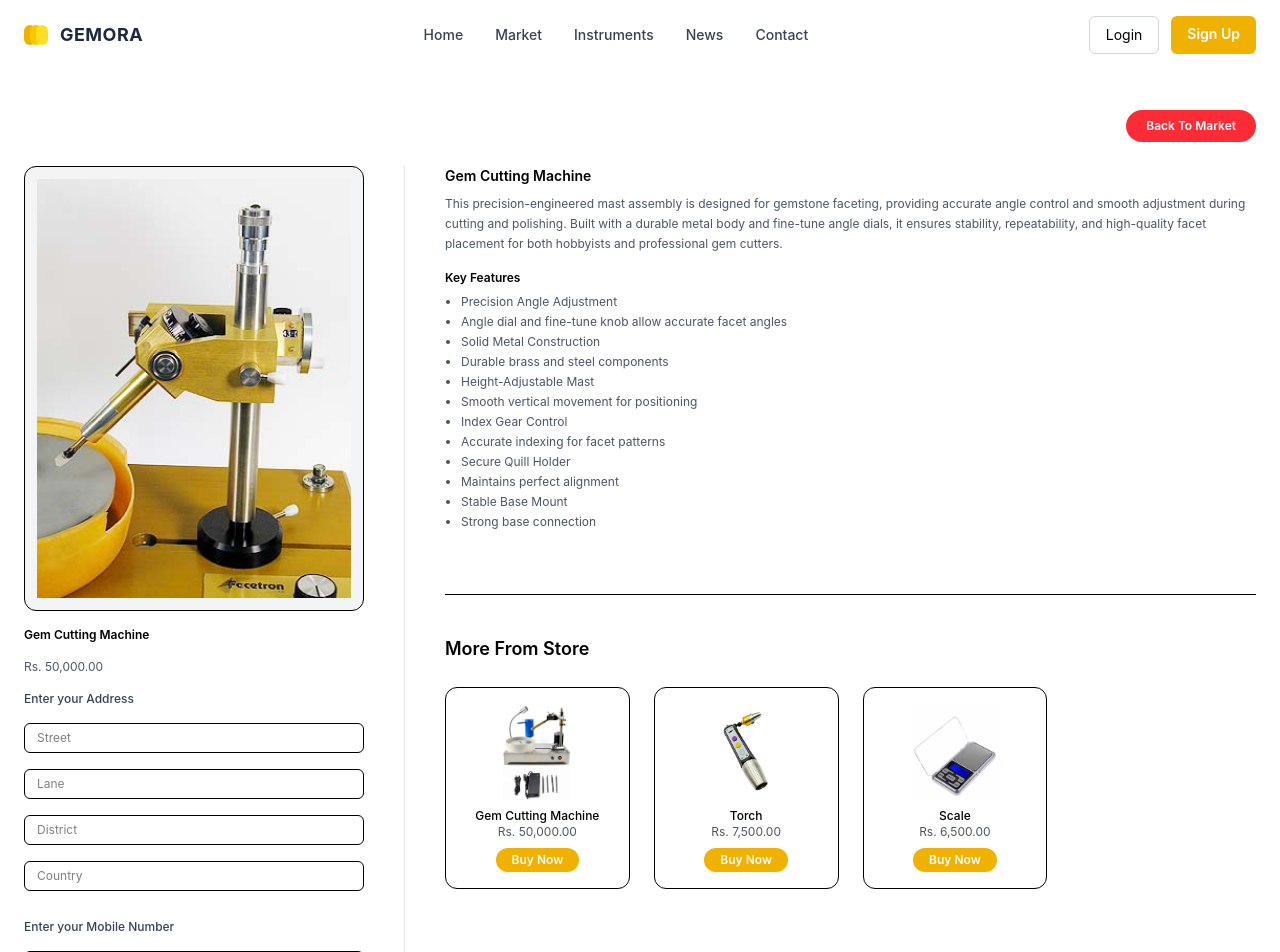
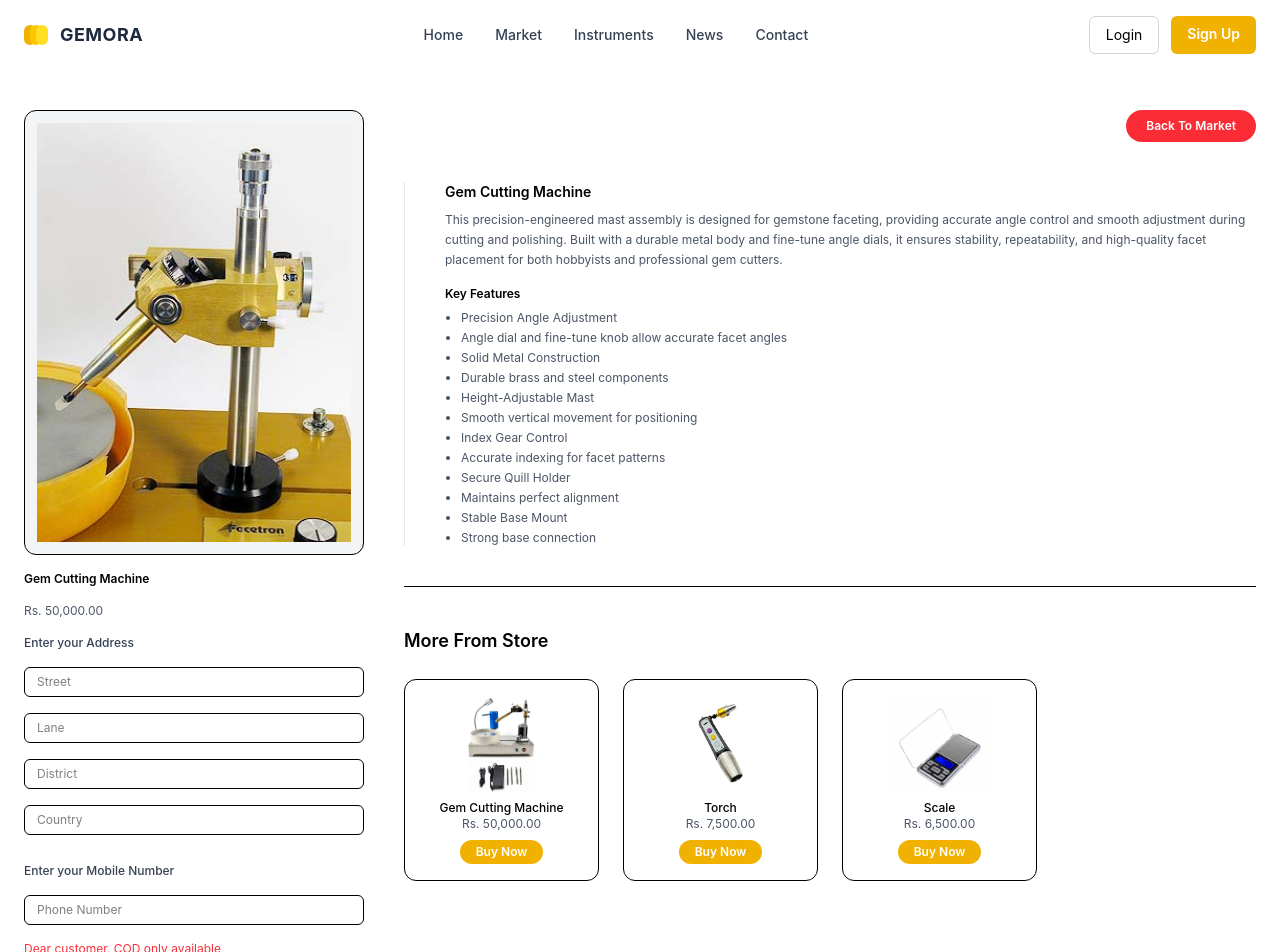
Before and after one commit to sasi708/GEMORA, a React (Vite) app: page /instrument/1 in a window 1280 px wide. Shown: the top 952 px of the page. Built offline with nearby package versions, Linux system fonts and the light colour scheme.

Commit message:
intrument001

```diff
--- a/src/pages/InstrumentDetails.jsx
+++ b/src/pages/InstrumentDetails.jsx
@@ -4,17 +4,7 @@ export default function InstrumentDetails() {
   return (
     <div className="mx-auto max-w-7xl px-6 py-10">
 
-      {/* BACK BUTTON */}
-      <div className="mb-6 flex justify-end">
-        <Link
-          to="/instruments"
-          className="rounded-full bg-red-500 px-5 py-2 text-xs font-semibold text-white"
-        >
-          Back To Market
-        </Link>
-      </div>
-
-      {/* TOP SECTION */}
+      {/* MAIN GRID */}
       <div className="grid grid-cols-1 gap-10 lg:grid-cols-[340px_1fr]">
 
         {/* LEFT IMAGE + FORM */}
@@ -32,30 +22,15 @@ export default function InstrumentDetails() {
             Enter your Address
           </p>
 
-          <input
-            className="w-full rounded-md border px-3 py-1.5 text-xs"
-            placeholder="Street"
-          />
-          <input
-            className="w-full rounded-md border px-3 py-1.5 text-xs"
-            placeholder="Lane"
-          />
-          <input
-            className="w-full rounded-md border px-3 py-1.5 text-xs"
-            placeholder="District"
-          />
-          <input
-            className="w-full rounded-md border px-3 py-1.5 text-xs"
-            placeholder="Country"
-          />
+          <input className="w-full rounded-md border px-3 py-1.5 text-xs" placeholder="Street" />
+          <input className="w-full rounded-md border px-3 py-1.5 text-xs" placeholder="Lane" />
+          <input className="w-full rounded-md border px-3 py-1.5 text-xs" placeholder="District" />
+          <input className="w-full rounded-md border px-3 py-1.5 text-xs" placeholder="Country" />
 
           <p className="mt-3 text-xs font-medium text-gray-700">
             Enter your Mobile Number
           </p>
-          <input
-            className="w-full rounded-md border px-3 py-1.5 text-xs"
-            placeholder="Phone Number"
-          />
+          <input className="w-full rounded-md border px-3 py-1.5 text-xs" placeholder="Phone Number" />
 
           <p className="text-xs text-red-500">
             Dear customer, COD only available
@@ -66,7 +41,20 @@ export default function InstrumentDetails() {
           </button>
         </div>
 
-        {/* RIGHT DESCRIPTION */}
+        {/* RIGHT COLUMN (BACK BUTTON + DESCRIPTION + MORE FROM STORE) */}
+        <div className="space-y-10">
+
+          {/* BACK BUTTON – RIGHT SIDE */}
+          <div className="flex justify-end">
+            <Link
+              to="/instruments"
+              className="rounded-full bg-red-500 px-5 py-2 text-xs font-semibold text-white"
+            >
+              Back To Market
+            </Link>
+          </div>
+
+          {/* DESCRIPTION */}
           <div className="border-l border-gray-200 pl-10">
             <h2 className="mb-2 text-sm font-semibold">
               Gem Cutting Machine
@@ -99,36 +87,21 @@ export default function InstrumentDetails() {
               <li>Stable Base Mount</li>
               <li>Strong base connection</li>
             </ul>
+          </div>
 
-
-        {/* MORE FROM STORE – RIGHT SIDE COLUMN BELOW */}
-          <div className="mt-16 border-t pt-10 lg:col-start-2">
+          {/* MORE FROM STORE – RIGHT COLUMN BELOW */}
+          <div className="border-t pt-10">
             <h3 className="mb-6 text-lg font-semibold">
               More From Store
             </h3>
 
             <div className="grid grid-cols-2 gap-6 md:grid-cols-4">
               {[
-              {
-                img: "Gem cutting Machine 02.jpeg",
-                name: "Gem Cutting Machine",
-                price: "Rs. 50,000.00",
-              },
-              {
-                img: "Torch.jpeg",
-                name: "Torch",
-                price: "Rs. 7,500.00",
-              },
-              {
-                img: "Scale.jpeg",
-                name: "Scale",
-                price: "Rs. 6,500.00",
-              },
+                { img: "Gem cutting Machine 02.jpeg", name: "Gem Cutting Machine", price: "Rs. 50,000.00" },
+                { img: "Torch.jpeg", name: "Torch", price: "Rs. 7,500.00" },
+                { img: "Scale.jpeg", name: "Scale", price: "Rs. 6,500.00" },
               ].map((item, i) => (
-              <div
-                key={i}
-                className="rounded-xl border p-4 text-center"
-              >
+                <div key={i} className="rounded-xl border p-4 text-center">
                   <img
                     src={`/instrument/${item.img}`}
                     className="mx-auto h-24 object-contain"
@@ -143,8 +116,8 @@ export default function InstrumentDetails() {
               ))}
             </div>
           </div>
+
         </div>
-
       </div>
     </div>
   );
--- a/src/pages/Instruments.jsx
+++ b/src/pages/Instruments.jsx
@@ -66,8 +66,8 @@ export default function Instruments() {
     <input
   type="range"
   min="0"
-  max="9999999"
-  step="99"
+  max="300000"
+  step="1000"
   value={price}
   onChange={(e) => setPrice(e.target.value)}
   className="w-full accent-yellow-500"
@@ -75,7 +75,7 @@ export default function Instruments() {
 
 <div className="mt-2 flex justify-between text-xs text-gray-500">
   <span>Rs. {Number(price).toLocaleString()}</span>
-  <span>Rs. 9,999,990.00</span>
+  <span>Rs. 300,000.00</span>
 </div>
 </div>
   {/* Select Country */}
```
Lines whose indentation alone changed are shown as unchanged.
